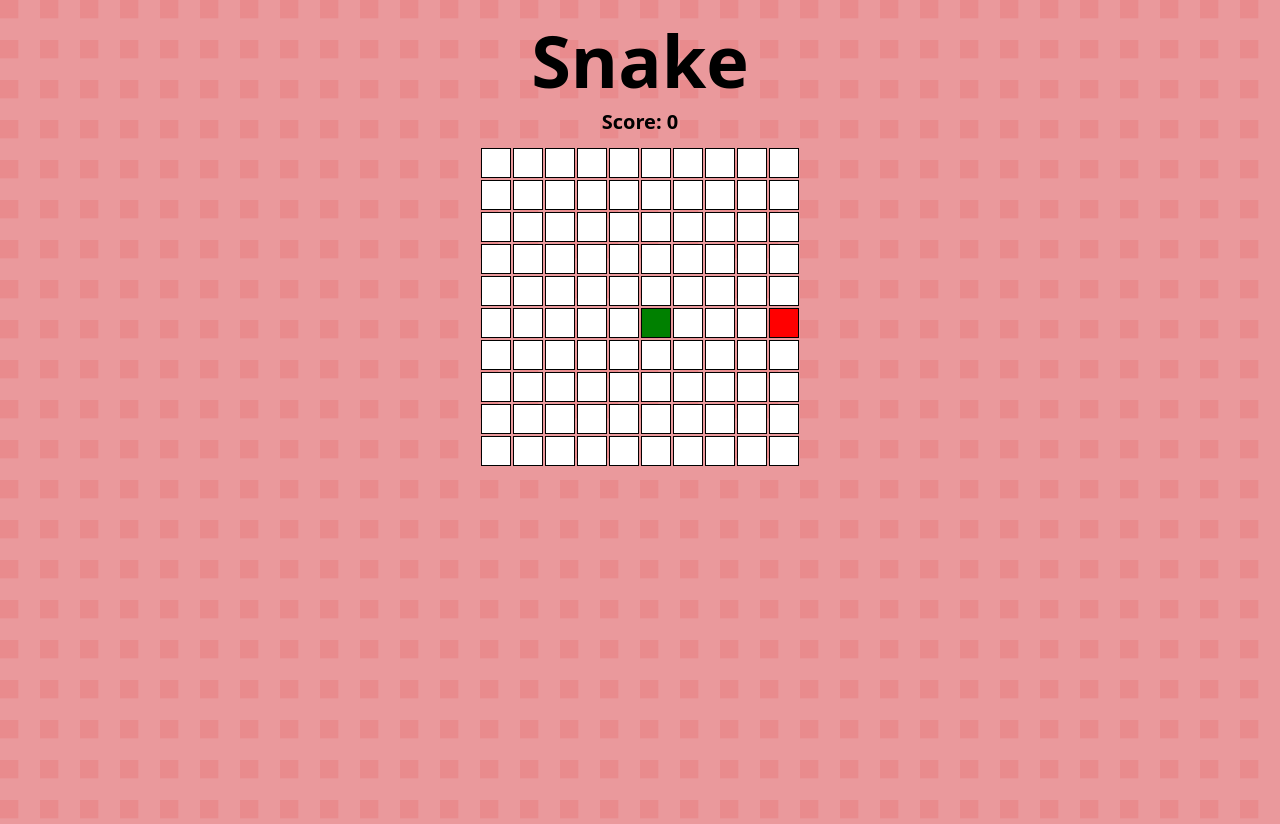
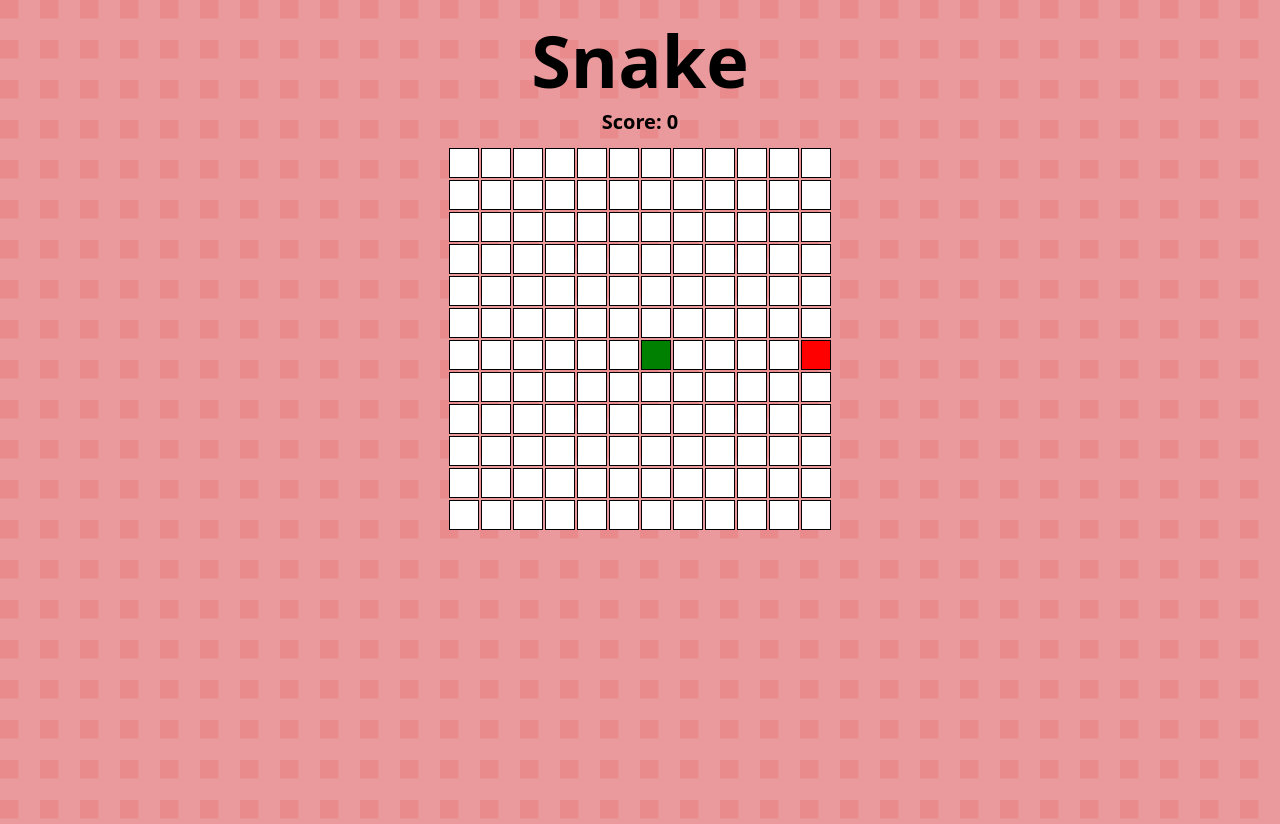
Before and after one commit to CamilaNanini/Snake-React, a React (Vite) app: page /Snake-React/game/1 in a window 1280 px wide. Built offline with nearby package versions, Linux system fonts and the light colour scheme.

Commit message:
agregando dificultades

```diff
--- a/package.json
+++ b/package.json
@@ -18,6 +18,7 @@
     "lucide-react": "^0.468.0",
     "react": "^18.3.1",
     "react-dom": "^18.3.1",
+    "react-router-dom": "^7.0.2",
     "tailwind-merge": "^2.5.5"
   },
   "devDependencies": {
--- a/src/App.tsx
+++ b/src/App.tsx
@@ -1,13 +1,20 @@
 import SnakeGame from "./game/snake";
+import Home from "./game/home";
+import { BrowserRouter as Router, Routes, Route } from "react-router-dom";
 
 function App() {
   return (
-    <div className="h-screen w-screen flex flex-col justify-start items-center mt-6">
-      <div className="text-center">
-        <h1 className="text-7xl font-bold">Snake</h1>
-          <SnakeGame/>
+    <Router basename="/Snake-React">
+      <div className="h-screen w-screen flex flex-col justify-start items-center mt-6">
+        <div className="text-center">
+          <h1 className="text-7xl font-bold">Snake</h1>
+          <Routes>
+            <Route path="/" element={<Home />} />
+            <Route path="/game/:difficulty" element={<SnakeGame/>} />
+          </Routes>
+        </div>
       </div>
-    </div>
+    </Router>
   );
 }
 
--- /dev/null
+++ b/src/game/home.tsx
@@ -0,0 +1,24 @@
+import React from 'react';
+import {useNavigate} from "react-router-dom";
+import { Button } from '../components/ui/button';
+
+const Home: React.FC = () => {
+    const navigate = useNavigate();
+
+    const goToGame = (difficulty:string) => {
+      navigate(`/game/${difficulty}`);
+    };
+
+    return (
+        <div>
+            <h1 className='font-mono m-2'>Select a difficulty</h1>
+            <div className='flex flex-col gap-4'>
+                <Button className='font-black tracking-wider text-pink-500' onClick={() => goToGame("Easy")}>Easy</Button>
+                <Button className='font-black tracking-wider text-pink-500' onClick={() => goToGame("Medium")}>Medium</Button>
+                <Button className='font-black tracking-wider text-pink-500' onClick={() => goToGame("Hard")}>Hard</Button>
+            </div>
+        </div>
+    );
+};
+
+export default Home;
--- a/src/game/snake.tsx
+++ b/src/game/snake.tsx
@@ -1,4 +1,5 @@
 import { useState, useEffect } from 'react';
+import { useParams } from "react-router-dom";
 import { Button } from '../components/ui/button';
 import happySnake from '../assets/happy.jpg';
 import sadSnake from '../assets/sad.png';
@@ -19,10 +20,21 @@ const generateFood = (snake: { x: number; y: number }[], boardSize: number, food
   return newFood;
 };
 
-const SnakeGame = () => {
-  const BOARD_SIZE = 10;
-  const INITIAL_SNAKE = [{ x: 5, y: 5 }];
-  const INITIAL_FOOD = generateFood(INITIAL_SNAKE, BOARD_SIZE, 5, 5);
+const SnakeGame: React.FC = () =>  {
+  const { difficulty } = useParams();
+  let BOARD_SIZE;
+  if(difficulty === "Easy"){
+    BOARD_SIZE = 8;
+  }
+  else if (difficulty === "Medium"){
+    BOARD_SIZE = 10;
+  }
+  else {
+    BOARD_SIZE = 12;
+  }
+
+  const INITIAL_SNAKE = [{ x: Math.floor(BOARD_SIZE / 2), y: Math.floor(BOARD_SIZE / 2) }];
+  const INITIAL_FOOD = generateFood(INITIAL_SNAKE, BOARD_SIZE, Math.floor(BOARD_SIZE / 2), Math.floor(BOARD_SIZE / 2));
 
   const [snake, setSnake] = useState(INITIAL_SNAKE);
   const [direction, setDirection] = useState('');
@@ -87,7 +99,7 @@ useEffect(() => {
         if (score < 100) {
           setScore(prevScore => {
             const newScore = prevScore + 1;
-            return newScore < 100 ? newScore : 100; // Asegúrate de no pasar de 100
+            return newScore < 100 ? newScore : 100;
           });
         }
         setFood(generateFood(newSnake, BOARD_SIZE, food.x, food.y));
```
Also changed, not shown: 3 other files (tests, documents, lock files or other folders).
